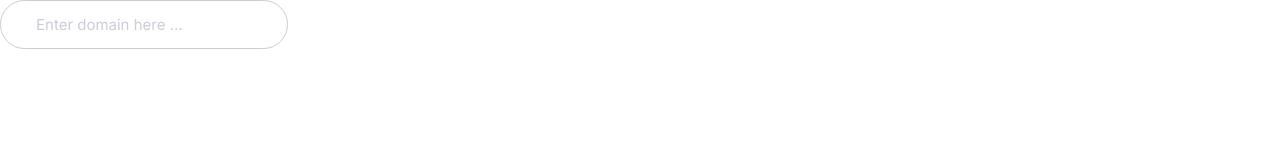
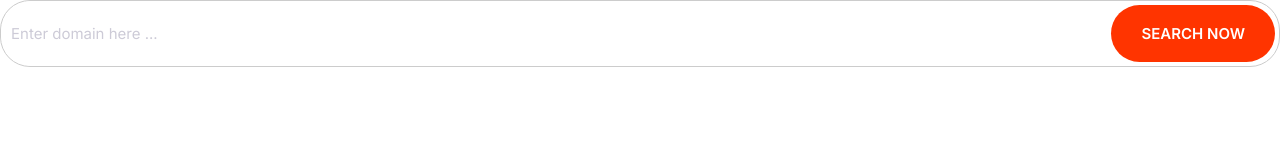
Before and after one commit to muhammed-mohsen/mohsenify, a plain HTML site: page moshify/index.html in a window 1280 px wide. Drawn offline with Linux system fonts and the light colour scheme.

Commit message:
input group

```diff
--- a/moshify/css/styles.css
+++ b/moshify/css/styles.css
@@ -4,6 +4,8 @@
   --color-accent: #ff3400;
   --color-headings: #1b0760;
   --color-body: #918ca4;
+  --color-border: #ccc;
+  --border-radius: 30px;
 }
 
 *,
@@ -231,3 +233,20 @@ a {
     font-size: 1.5rem;
   }
 }
+
+/* input-group */
+
+.input-group {
+  border: 1px solid var(--color-border);
+  border-radius: var(--border-radius);
+  display: flex;
+}
+
+.input-group .input {
+  border: 0;
+  flex-grow: 1;
+  padding: 1.5rem 1rem;
+}
+.input-group .btn {
+  margin: 4px;
+}
--- a/moshify/index.html
+++ b/moshify/index.html
@@ -12,6 +12,10 @@
 <link href="https://fonts.googleapis.com/css2?family=Inter:wght@400:600;700&display=swap" rel="stylesheet">
 </head>
 <body>
+    <div class="input-group">
+
 <input type="text" class="input" placeholder="Enter domain here ..."/>
+<button class="btn btn--accent">search now</button>
+</div>
 </body>
 </html>
```
